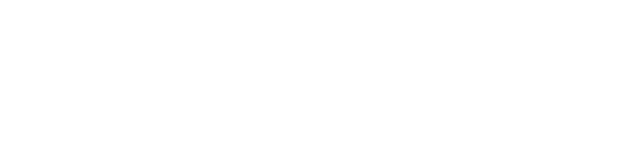
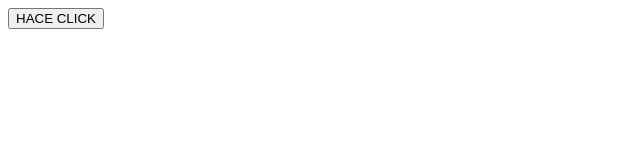
Before and after one commit to fedekolo/cursoPDTC, a plain HTML site: page Programacion web/Clase 14/index.html in a window 1280 px wide. Shown: the whole page, without its empty margins (0-640 px from the left). Drawn offline with Linux system fonts and the light colour scheme.

Commit message:
clase 14

```diff
--- a/Programacion web/Clase 14/index.html
+++ b/Programacion web/Clase 14/index.html
@@ -6,7 +6,8 @@
     <title>Document</title>
 </head>
 <body>
-
+    <!-- <button onclick="tirarDados()">TIRAR DADOS</button> -->
+    <button onclick="contadorDeClick()">HACE CLICK</button>
     <script src="js/script.js"></script>
 </body>
 </html>
```
Also changed, not shown: Programacion web/Clase 14/js/script.js (+33 -0 lines).
